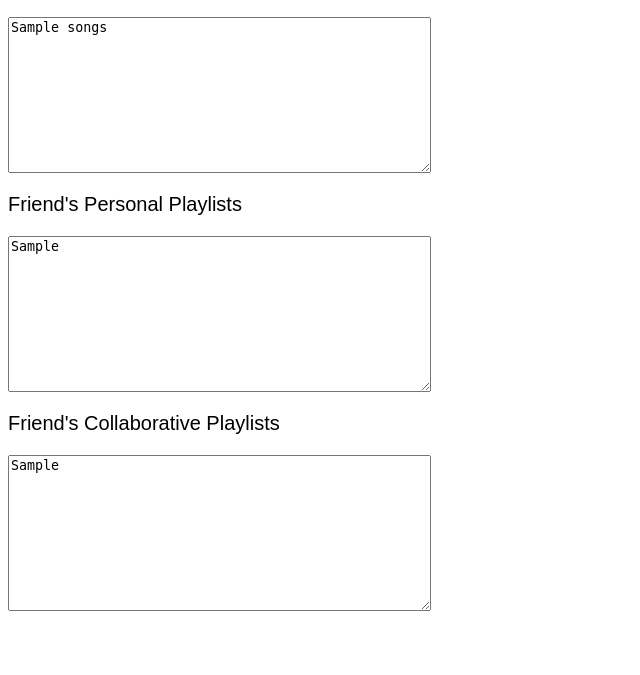
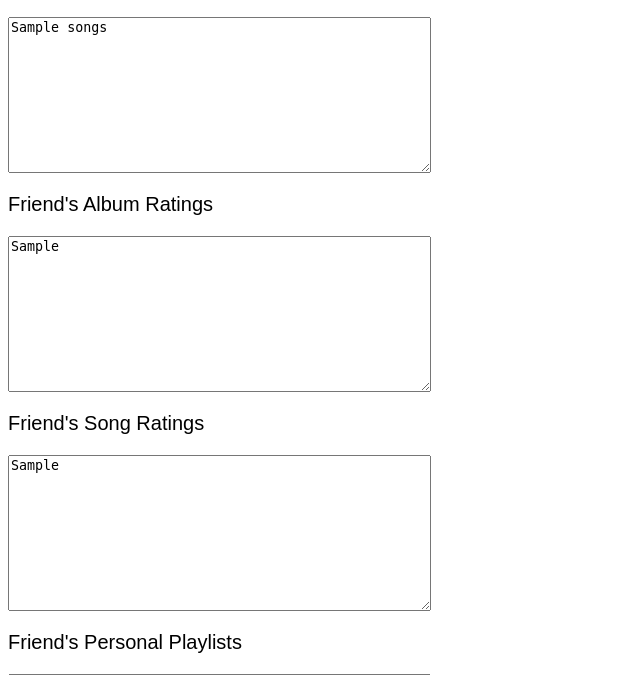
Before and after one commit to ryanbrand/music_database, a Flask app: template webserver/templates/homepage_friends.html in a window 1280 px wide. Shown: the part 411-1086 px from the top of the page, without its empty margins (0-640 px from the left). Before the commit the page ends 1022 px from the top, so only its background shows below. Run offline with Flask 2, Linux system fonts and the light colour scheme; the template is opened without the code that fills it: most values are stand-ins (such as "Sample title", 1, 10 or a date in 2020); parts of the project's set-up code (start-up, migrations or seed data) failed here and were passed over.

Commit message:
View friend's ratings

```diff
--- a/webserver/server.py
+++ b/webserver/server.py
@@ -192,6 +192,20 @@ def view_friend():
         song_titles = song_titles + str(s['song_title']) + ' from ' + str(s['album_title']) + ' by ' + str(s['artist_name']) + '\n'
       songs_result.close()
 
+      # Obtain user album ratings from database
+      album_ratings_result = g.conn.execute("SELECT album_title, artist_name, album_rating FROM album_rated_by a, artists t WHERE a.userid=%s AND a.artistid=t.artistid ORDER BY album_rating DESC;", friendid)
+      album_ratings = ''
+      for a in album_ratings_result:
+        album_ratings = album_ratings + str(a['album_rating']) + ': ' + str(a['album_title']) + ' by ' + str(a['artist_name']) + '\n'
+      album_ratings_result.close()
+
+      # Obtain user song ratings from database
+      song_ratings_result = g.conn.execute("SELECT song_title, album_title, artist_name, song_rating FROM song_rated_by a, artists t WHERE a.userid=%s AND a.artistid=t.artistid ORDER BY song_rating DESC;", current_app.user_id)
+      song_ratings = ''
+      for a in song_ratings_result:
+        song_ratings = song_ratings + str(a['song_rating']) + ': ' + str(a['song_title']) + ' from ' + str(a['album_title']) + ' by ' + str(a['artist_name']) + '\n'
+      song_ratings_result.close()
+
       # Obtain user playlists from database (private)
       priv_playlists_result = g.conn.execute("SELECT playlist_name FROM private_playlists p WHERE p.userid=%s;", friendid)
       priv_playlist_titles = ''
@@ -206,7 +220,7 @@ def view_friend():
         coll_playlist_titles = coll_playlist_titles + str(p['playlist_name']) + '\n'
       coll_playlists_result.close()
 
-      context = dict(songs=song_titles, albums=album_titles, personal_playlists=priv_playlist_titles, collaborative_playlists = coll_playlist_titles)
+      context = dict(songs=song_titles, albums=album_titles, personal_playlists=priv_playlist_titles, collaborative_playlists = coll_playlist_titles, song_ratings=song_ratings, album_ratings=album_ratings)
       return render_template('/homepage_friends.html', **context)
     else:
       return render_template('view_friend_fail.html')
--- a/webserver/templates/homepage_friends.html
+++ b/webserver/templates/homepage_friends.html
@@ -22,6 +22,14 @@
 <textarea readonly name="saved_songs"
    rows="10" cols="50">{{songs}}</textarea>
 
+<p>Friend's Album Ratings</p>
+<textarea readonly name="album_ratings"
+   rows="10" cols="50">{{album_ratings}}</textarea>
+
+<p>Friend's Song Ratings</p>
+<textarea readonly name="song_ratings"
+   rows="10" cols="50">{{song_ratings}}</textarea>
+
 <p>Friend's Personal Playlists</p>
 <textarea readonly name="public_playlists"
    rows="10" cols="50">{{personal_playlists}}</textarea>
```
